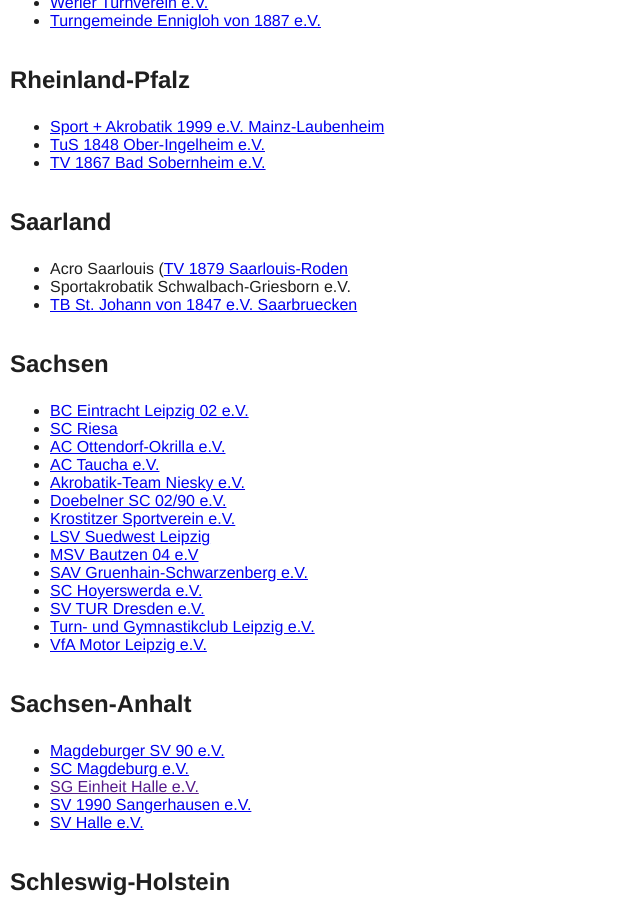
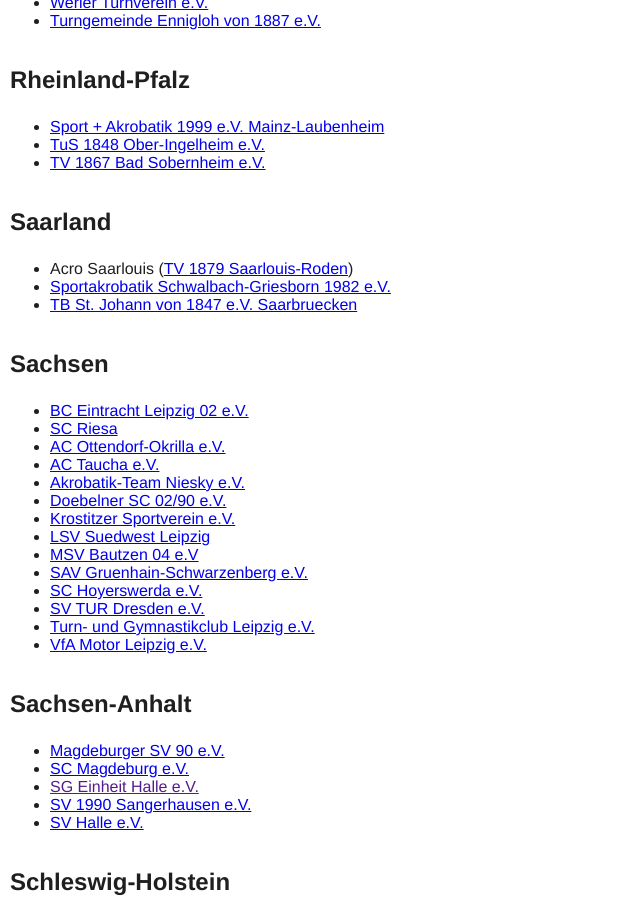
Before and after one commit to floshin/acrolib, a Jekyll site: the page built from local/germany.md, in a window 1280 px wide and 900 px high, scrolled down 2336 px. Shown: the whole window, without its empty margins (0-640 px from the left). Built offline with Jekyll 4.4.1, drawn with Linux system fonts in a browser that asks for light colours; our own code applies the rules of GitHub Pages for plain Markdown files.

Commit message:
Update germany.md

```diff
--- a/local/germany.md
+++ b/local/germany.md
@@ -122,8 +122,8 @@
 
 ## Saarland
 
-* Acro Saarlouis ([TV 1879 Saarlouis-Roden]((http://www.tv1879roden.de/))
-* Sportakrobatik Schwalbach-Griesborn e.V.
+* Acro Saarlouis ([TV 1879 Saarlouis-Roden](http://www.tv1879roden.de/))
+* [Sportakrobatik Schwalbach-Griesborn 1982 e.V.](https://www.instagram.com/sportakrobatik_schwalbach?igsh=MTd6MG02bjNpc3c2YQ==)
 * [TB St. Johann von 1847 e.V. Saarbruecken](https://www.tbs-saarbruecken.de)
 
 
```
